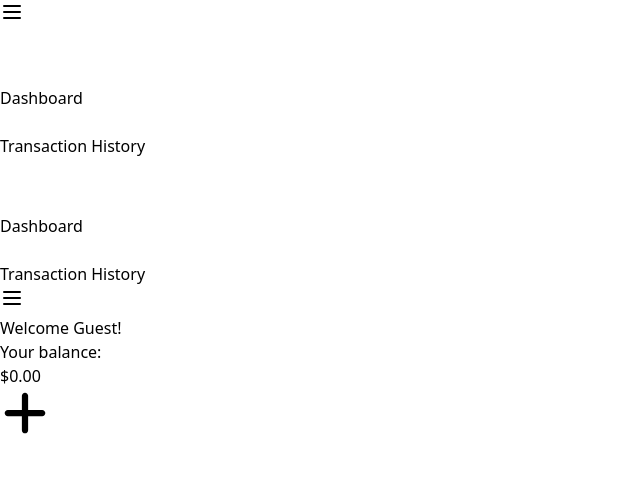
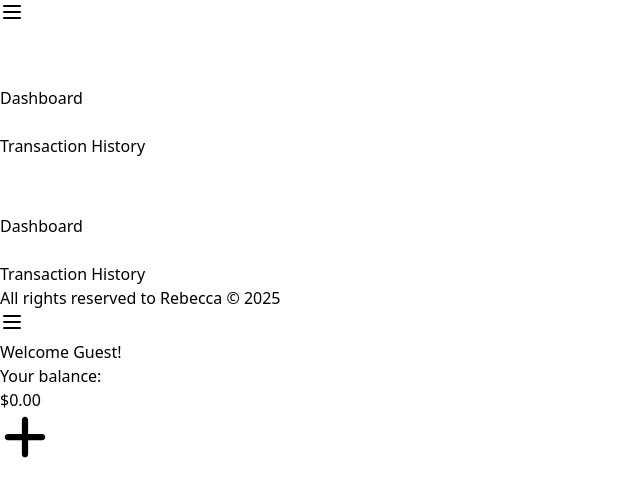
Before and after one commit to uilacceb/expenseProject, a React (Vite) app in the folder client/: page / in a window 1280 px wide. Shown: the top 496 px of the page, without its empty margins (0-640 px from the left). Built offline with nearby package versions, Linux system fonts and the light colour scheme; no server answers.

Commit message:
added footer

```diff
--- a/client/src/App.jsx
+++ b/client/src/App.jsx
@@ -6,6 +6,7 @@ import { BrowserRouter as Router, Routes, Route } from "react-router-dom"
 import TransactionHistory from "./components/TransactionHistory";
 import ExpenseDetailMobile from "./components/ExpenseDetailMobile";
 import UpdateExpenseForm from "./components/UpdateExpenseForm"
+
 
 
 export const ExpenseContext = createContext();
--- /dev/null
+++ b/client/src/components/Footer.jsx
@@ -0,0 +1,11 @@
+
+
+const Footer = () => {
+  return (
+    <footer className="flex justify-center text-slate-400 font-mono font-semibold pb-2 text-sm">
+      All rights reserved to Rebecca &copy; {new Date().getFullYear()}
+    </footer>
+  )
+}
+
+export default Footer
--- a/client/src/components/Layout.jsx
+++ b/client/src/components/Layout.jsx
@@ -1,8 +1,11 @@
+
 
 
 const Layout = ({ children }) => {
   return (
-    <div className="bg-[#CDD2D5] h-screen w-screen">{children}</div>
+    <div className="bg-[#CDD2D5] h-screen w-screen">
+      {children}
+    </div>
   )
 }
 
--- a/client/src/components/ToggleMenu.jsx
+++ b/client/src/components/ToggleMenu.jsx
@@ -8,6 +8,7 @@ import { GoogleLogin } from '@react-oauth/google';
 import { jwtDecode } from "jwt-decode";
 import { googleLogout } from '@react-oauth/google';
 import { gettingAllExpense } from "../services/expenseService";
+import Footer from "./Footer";
 
 const ToggleMenu = () => {
   const { toggleHamburger, setToggleHamburger, user, setUser, setExpenseList } = useContext(ExpenseContext);
@@ -91,6 +92,9 @@ const ToggleMenu = () => {
       {/* Desktop Menu (always visible) */}
       <div className="hidden lg:block lg:w-[400px] max-h-screen bg-[#000000ea]">
         <MenuContent />
+      </div>
+      <div className="absolute lg:bottom-3 pl-14 bottom-1">
+        <Footer />
       </div></>
   )
 }
--- a/client/src/components/TransactionHistory.jsx
+++ b/client/src/components/TransactionHistory.jsx
@@ -9,6 +9,7 @@ import { FiRefreshCcw } from "react-icons/fi";
 import { FaSort } from "react-icons/fa";
 import { FaSortAlphaDown } from "react-icons/fa";
 import { FaSortAlphaDownAlt } from "react-icons/fa";
+import Footer from "./Footer"
 
 
 
@@ -223,9 +224,10 @@ const TransactionHistory = () => {
           >
             Next
           </button>
+
         </div>
+      </div>
 
-      </div>
     </div>
   )
 }
--- a/client/src/components/WelcomeUser.jsx
+++ b/client/src/components/WelcomeUser.jsx
@@ -2,6 +2,7 @@ import { useContext } from "react";
 import { ExpenseContext } from "../App";
 import Balance from "./Balance";
 import HamburgerMenu from "./HamburgerMenu";
+import Footer from "./Footer";
 
 
 const WelcomeUser = () => {
@@ -11,12 +12,11 @@ const WelcomeUser = () => {
       <div className="flex flex-col w-full h-screen justify-center items-center relative">
         <HamburgerMenu />
         <div className="h-[30%] flex items-center justify-center">
-          <h1 className="font-mono font-semibold text-3xl pt-4 lg:text-[50px] caret-transparent">{user ? (`Welcome ${user.given_name}!`):"Welcome Guest!"}</h1>
+          <h1 className="font-mono font-semibold text-3xl pt-4 lg:text-[50px] caret-transparent">{user ? (`Welcome ${user.given_name}!`) : "Welcome Guest!"}</h1>
         </div>
         <div className="w-full h-full">
           <Balance />
         </div>
-
       </div>
 
     </>
```
